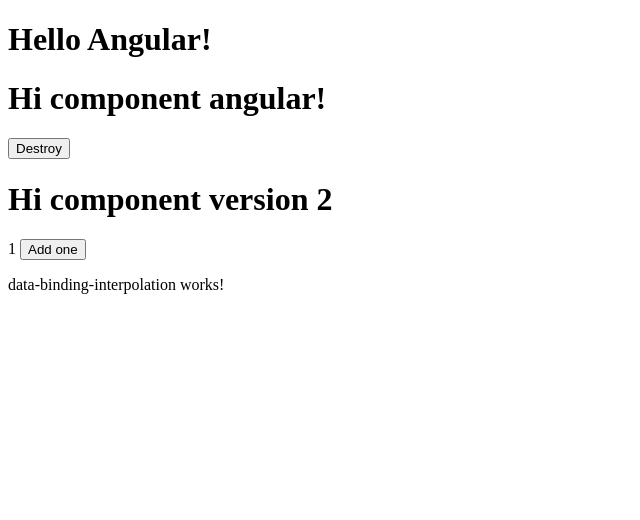
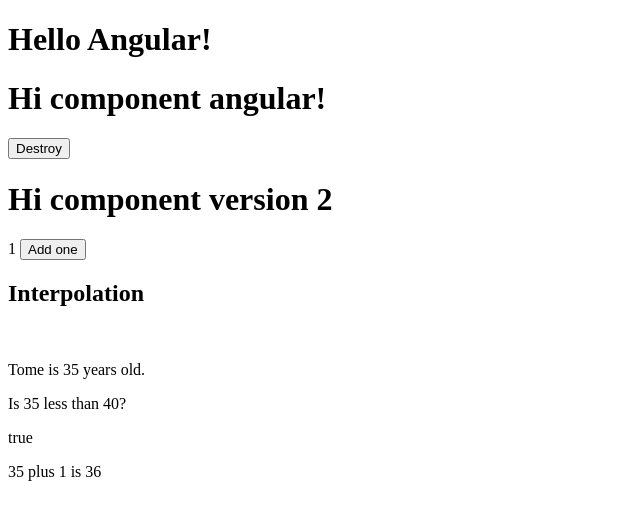
Before and after one commit to marciomartinsofficial/my-other-first-projetc-angular, an Angular app: page / in a window 1280 px wide. Shown: the top 520 px of the page, without its empty margins (0-640 px from the left). Built offline with nearby package versions, Linux system fonts and the light colour scheme.

Commit message:
Interpolation practice.

```diff
--- a/src/app/data-binding-interpolation/data-binding-interpolation.component.html
+++ b/src/app/data-binding-interpolation/data-binding-interpolation.component.html
@@ -1 +1,6 @@
-<p>data-binding-interpolation works!</p>
+<h2>Interpolation</h2>
+<br>
+<p>Tome is {{age}} years old.</p>
+<p>Is {{age}} less than 40?</p>
+<p>{{age < 40}}</p>
+<p>{{age}} plus {{incrementValue}} is {{age + incrementValue}}</p>
--- a/src/app/data-binding-interpolation/data-binding-interpolation.component.ts
+++ b/src/app/data-binding-interpolation/data-binding-interpolation.component.ts
@@ -7,4 +7,11 @@
 })
 export class DataBindingInterpolationComponent {
 
+  public age: number = 35;
+
+  public incrementValue: number = 1;
+
+  public increment(): number {
+    return this.age + this.incrementValue;
+  }
 }
```
